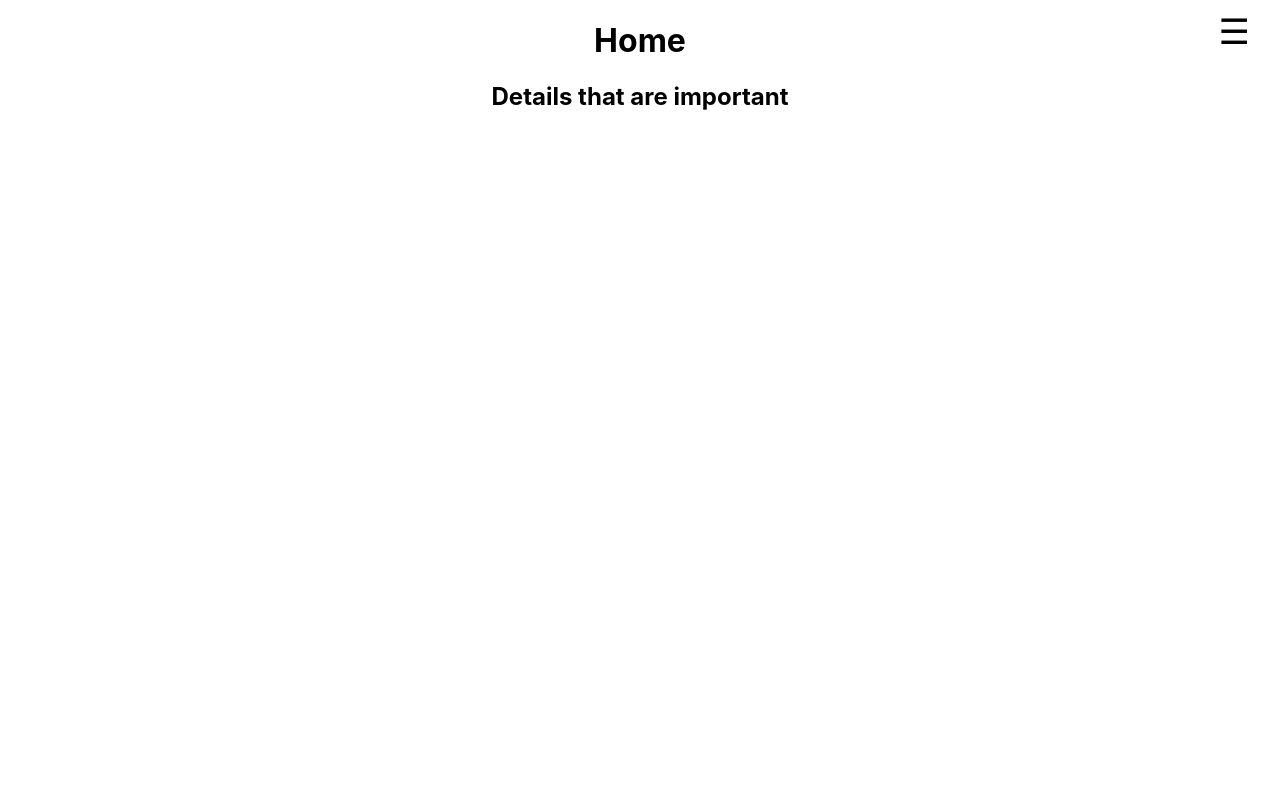
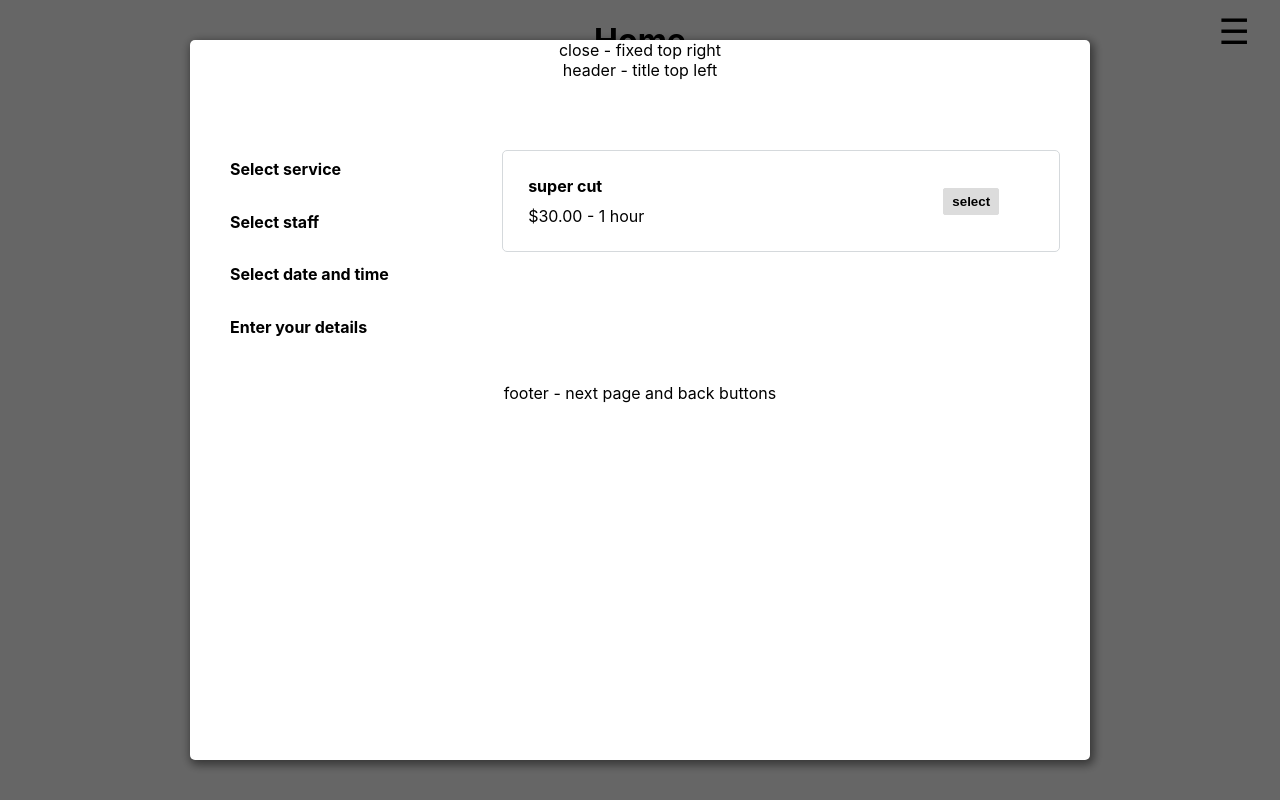
Before and after one commit to rheal3/curly-sniffle, a React (Create React App) app: page / in a window 1280 px wide. Built offline with nearby package versions, Linux system fonts and the light colour scheme.

Commit message:
started booking flow

```diff
--- a/src/App.js
+++ b/src/App.js
@@ -4,6 +4,7 @@ import {Switch, Route, Link, BrowserRouter as Router} from 'react-router-dom'
 import {useState} from 'react'
 import HomePage from './Home/Page'
 import Services from './Services/Page'
+import BookAppointment from './BookAppointment/Page'
 import FAQ from './FAQ/Page'
 
 const NavItemStyle = styled.div`
@@ -85,6 +86,7 @@ function App() {
     return (
         <AppContainer className="App">
             <Router>
+                <BookAppointment />
                 <NavOverlayContainer>
                     {!overlay ?
                         <span className="menu-icon" onClick={() => {setOverlay(!overlay)}}>&#9776;</span> :
--- /dev/null
+++ b/src/BookAppointment/Page.js
@@ -0,0 +1,94 @@
+import styled from 'styled-components'
+import ServiceCard from './ServiceCard'
+
+
+const BookAppointmentBackground = styled.div`
+    position: fixed;
+    width: 100vw;
+    height: 100vh;
+    z-index: 3;
+    background: rgb(0, 0, 0, 0.6);
+    display: flex;
+    justify-content: center;
+    align-items: center;
+`
+
+const BookAppointmentContainer = styled.div`
+    width: 900px;
+    height: 90vh;
+    border-radius: 5px;
+    box-shadow: 2px 3px 10px 2px rgba(0,0,0,0.47);
+    background: #FFF;
+`
+
+const AppointmentStepsContainer = styled.div`
+    flex-grow: 1;
+    display: flex;
+    flex-direction: column;
+    ul {
+        list-style-type: none;
+        text-align: left;
+        li {
+            margin-bottom: 24px;
+            h5 {
+                margin-top: 0;
+                font-size: 1rem;
+                line-height: 1.625;
+            }
+        }
+    }
+`
+
+const AppointmentContentContainer = styled.div`
+    flex-grow: 4;
+    display: flex;
+    flex-direction: column;
+    align-items: center;
+`
+
+// const StaffCard = () =>
+//     <div>
+//         {/* <span>image of letter in circle</span> */}
+//         <h5>Name</h5>
+//     </div>
+
+const BookAppointment = () => {
+    return (
+        <BookAppointmentBackground>
+            <BookAppointmentContainer>
+                <div>
+                    close - fixed top right
+                </div>
+                <div style={{height: '80px'}}>
+                    header - title top left
+                </div>
+                <div className='row' style={{display: 'flex'}}>
+                    <AppointmentStepsContainer>
+                        <ul>
+                            <li>
+                                <h5>Select service</h5>
+                            </li>
+                            <li>
+                                <h5>Select staff</h5>
+                            </li>
+                            <li>
+                                <h5>Select date and time</h5>
+                            </li>
+                            <li>
+                                <h5>Enter your details</h5>
+                            </li>
+                        </ul>
+                    </AppointmentStepsContainer>
+                    <AppointmentContentContainer>
+                        <ServiceCard title="super cut" price="30.00" length="1 hour"/>
+                    </AppointmentContentContainer>
+                </div>
+                <div>
+                    footer - next page and back buttons
+                </div>
+            </BookAppointmentContainer>
+        </BookAppointmentBackground>
+    )
+}
+
+export default BookAppointment
--- /dev/null
+++ b/src/BookAppointment/ServiceCard.js
@@ -0,0 +1,55 @@
+import styled from 'styled-components'
+
+const ServiceCardStyling = styled.div`
+    width: 90%;
+    text-align: left;
+    margin: 10px 0px;
+    border-radius: 5px;
+    border: 1px solid #D5D9DC;
+    display: flex;
+    flex-direction: row;
+    .info {
+        padding: 25px;
+        display: flex;
+        flex-direction: column;
+        justify-content: space-evenly;
+        flex-grow: 4;
+        p {
+            margin: 0;
+        }
+        h2 {
+            margin: 0 0 10px 0;
+            font-size: 16px;
+        }
+    }
+    .book {
+        padding: 25px 60px 25px 0;
+        flex-grow: 1;
+        text-align: right;
+        margin: auto;
+        input {
+            width: 20px;
+            height: 20px;
+        }
+        button {
+            background: #DCDCDC;
+            border: 1px solid #DCDCDC;
+            border-radius: 2px;
+            padding: 5px 8px;
+            font-weight: bold;
+        }
+    }
+`
+
+const ServiceCard = ({price, title, length}) =>
+    <ServiceCardStyling>
+        <div className="info">
+            <h2>{title}</h2>
+            <p>${price} - {length}</p>
+        </div>
+        <div className="book">
+            <button>select</button>
+        </div>
+    </ServiceCardStyling>
+
+export default ServiceCard
```
